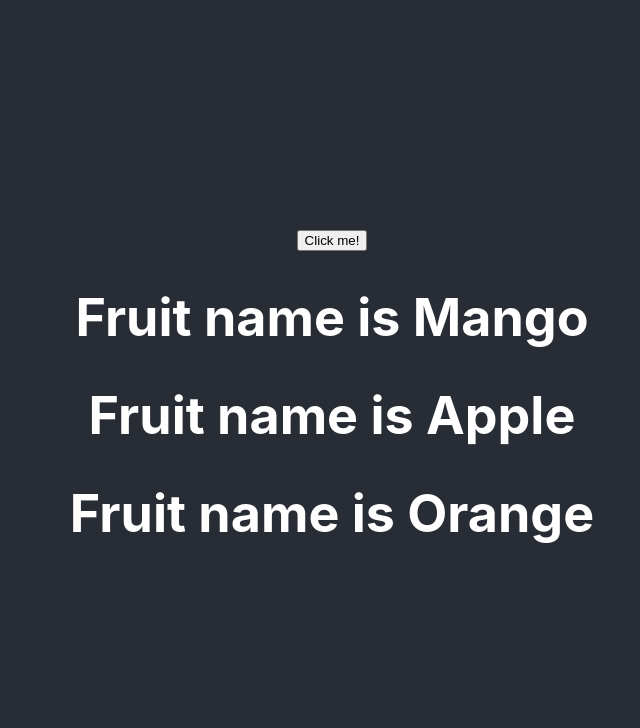
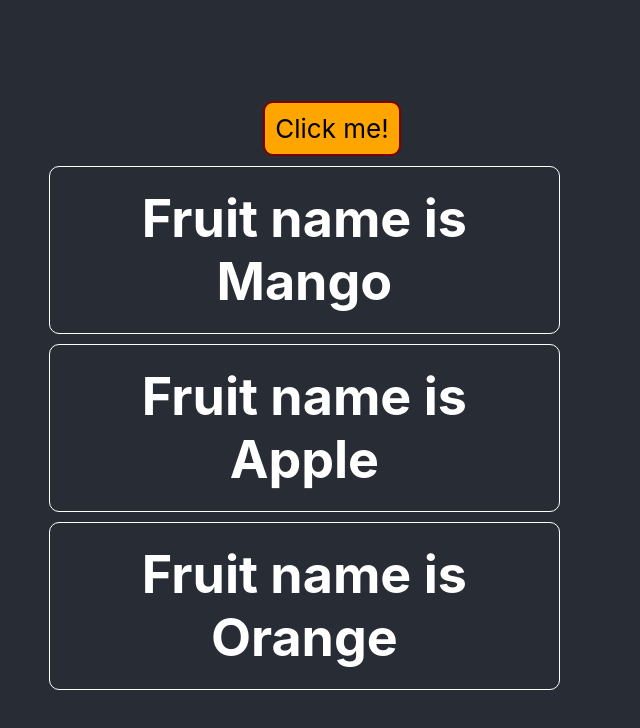
Before and after one commit to Florin1103/react-learning-project, a React (Create React App) app: page / in a window 1280 px wide. Shown: the top 728 px of the page, without its empty margins (308-948 px from the left). Built offline with nearby package versions, Linux system fonts and the light colour scheme.

Commit message:
Single Input

```diff
--- /dev/null
+++ b/src/component/learning.css
@@ -0,0 +1,9 @@
+.Card {
+  width: 80%;
+  margin: auto;
+  border: 1px solid white;
+  padding: 20px;
+  text-align: center;
+  margin: 10px;
+  border-radius: 10px;
+}
--- a/src/component/learning.js
+++ b/src/component/learning.js
@@ -1,4 +1,5 @@
 import React, { Component } from "react";
+import './learning.css';
 
 
 class Learning extends Component{
@@ -27,12 +28,21 @@
    }
   render(){
 
+    const style = {
+      backgroundColor: 'orange',
+      font: 'inherit',
+      border: '2px solid maroon',
+      padding: '10px',
+      cursor: 'pointer',
+      borderRadius: '10px'
+    };
+
   return (
   <div>
-    <button onClick={this.clickHandler}>Click me!</button>
-    <h1>Fruit name is {this.state.fruits[0].name}</h1>
-    <h1>Fruit name is {this.state.fruits[1].name}</h1>
-    <h1>Fruit name is {this.state.fruits[2].name}</h1>
+    <button style={style} onClick={this.clickHandler}>Click me!</button>
+    <h1 className="Card">Fruit name is {this.state.fruits[0].name}</h1>
+    <h1 className="Card">Fruit name is {this.state.fruits[1].name}</h1>
+    <h1 className="Card">Fruit name is {this.state.fruits[2].name}</h1>
   </div>
   )
  }
```
